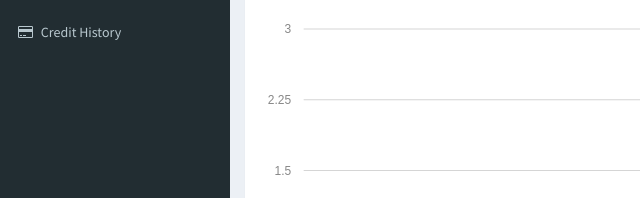
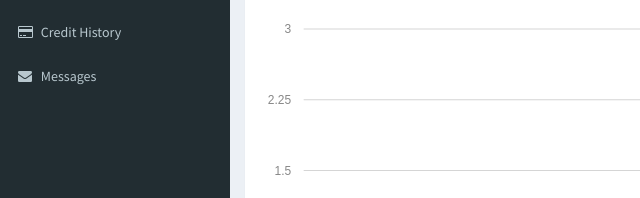
Before and after one commit to ianjravin/entreprenuer-login, a plain HTML site: page index.html in a window 1280 px wide. Shown: the part 274-472 px from the top of the page, 0-640 px from the left. Drawn offline with nearby package versions, Linux system fonts and the light colour scheme; files that its build step writes are made by us from their sources; a script that the page names is missing; a web font is replaced by a local one.

Commit message:
messages

```diff
--- a/index.html
+++ b/index.html
@@ -187,10 +187,10 @@ scratch. This page gets rid of all links and provides the needed markup only.
             <a href="down.html"><i class="fa fa-credit-card"></i> <span>Credit History</span></a>
           </li><!-- ./Links -->
 
-          <!-- Links -->
-         <!-- <li >
-            <a href="http://fundme.miguelvasquez.net/panel/admin/messages"><i class="fa fa-envelope"></i> <span>Messages</span></a>
-          </li><!-- ./Links -->
+
+       <li >
+            <a href="messages.html"><i class="fa fa-envelope"></i> <span>Messages</span></a>
+          </li>
 
         </ul><!-- /.sidebar-menu -->
       </section>
```
